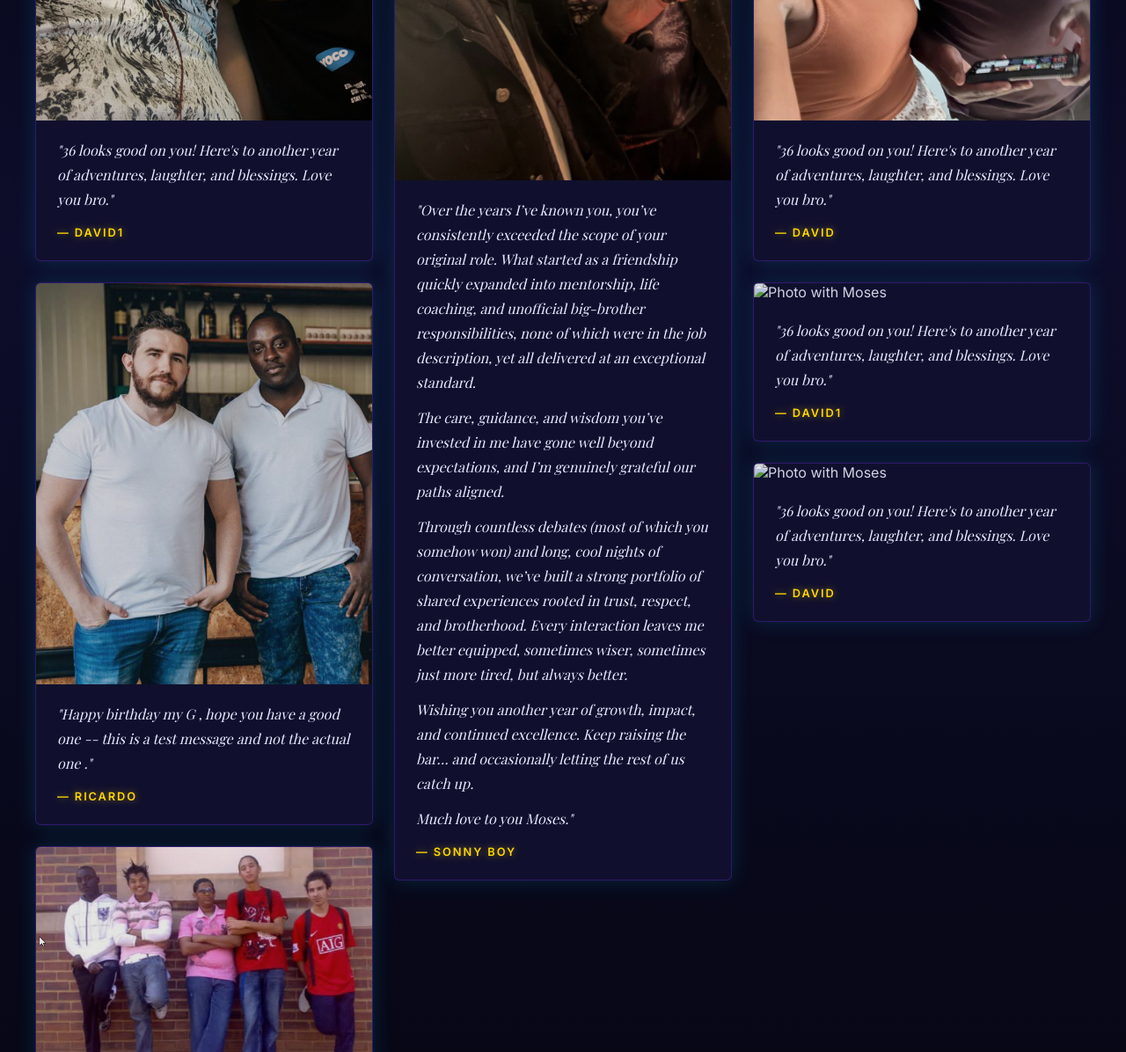
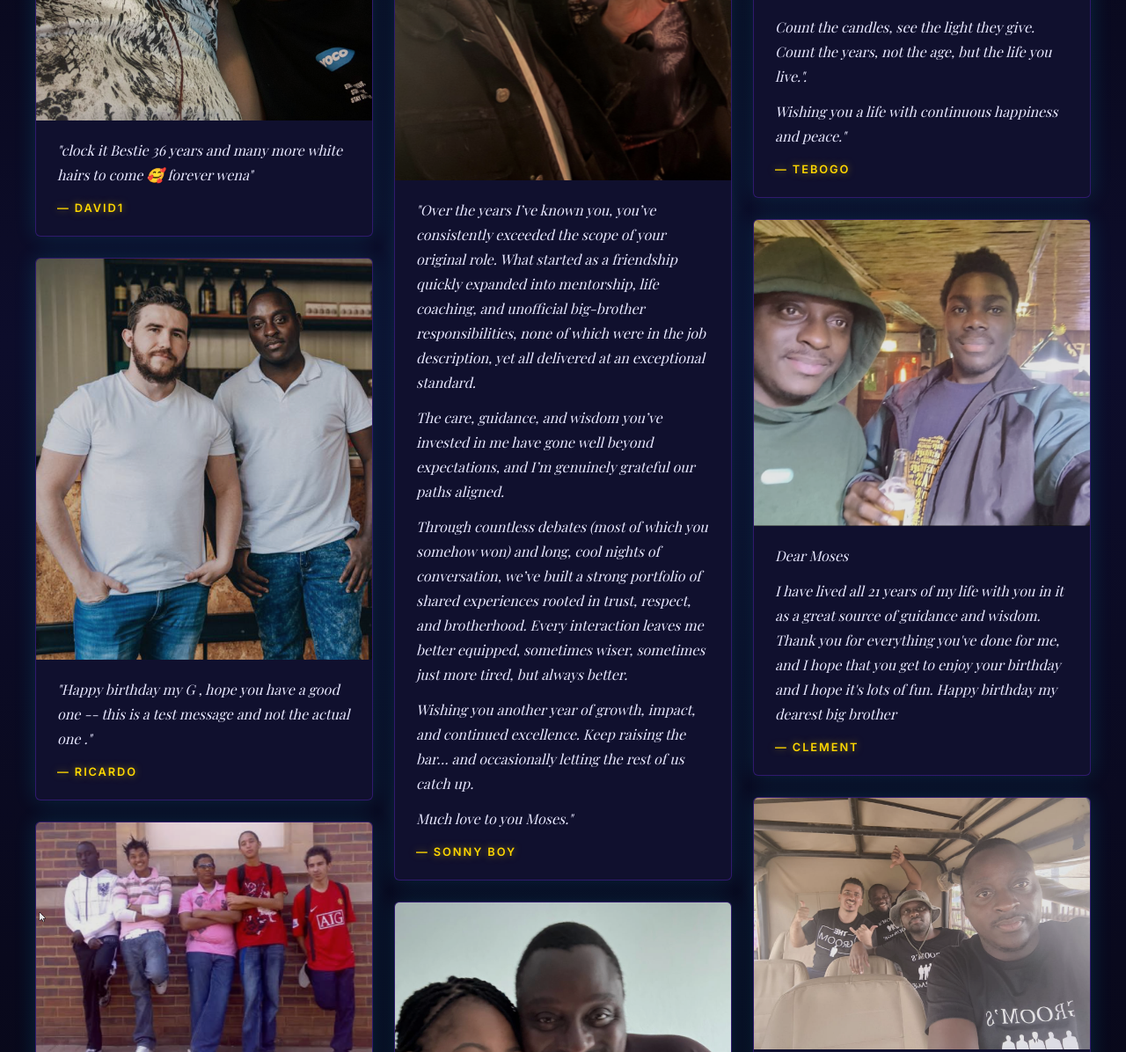
Before and after one commit to Ric-are-do/MosesBirthdy, a plain HTML site: page index.html in a window 1280 px wide. Shown: the part 1344-2540 px from the top of the page at 88% size. Drawn offline with nearby package versions, Linux system fonts and the light colour scheme.

Commit message:
Updated additional Messages

```diff
--- a/index.html
+++ b/index.html
@@ -31,7 +31,7 @@
         <div class="card">
             <img class="card__photo" src="images/PalesaAndMoses.jpeg" alt="Palesa with Moses" />
             <div class="card__body">
-                <p class="card__message">"36 looks good on you! Here's to another year of adventures, laughter, and blessings. Love you bro."</p>
+                <p class="card__message">"clock it Bestie 36 years and many more white hairs to come 🥰 forever wena"</p>
                 <span class="card__name">— David1</span>
             </div>
         </div>
@@ -77,18 +77,36 @@
 
 
         <div class="card">
-            <img class="card__photo" src="images/card-2.jpg" alt="Photo with Moses" />
+            <img class="card__photo" src="images/TebogoAndMoses.png" alt="Tebogo with Moses" />
             <div class="card__body">
-                <p class="card__message">"36 looks good on you! Here's to another year of adventures, laughter, and blessings. Love you bro."</p>
-                <span class="card__name">— David1</span>
+                <div class="card__message">
+                    <p>Count the candles, see the light they give. Count the years, not the age, but the life you live.".</p>
+                    <p>Wishing you a life with continuous happiness and peace."</p>
+                </div>
+                <span class="card__name">— Tebogo</span>
+            </div>
+        </div>
+
+
+        <div class="card">
+            <img class="card__photo" src="images/ClementAndMoses.jpeg" alt="Clement with Moses" />
+            <div class="card__body">
+                <div class="card__message">
+                    <p>Dear Moses</p>
+                    <p>I have lived all 21 years of my life with you in it as a great source of guidance and wisdom. Thank you for everything you've done for me, and I hope that you get to enjoy your birthday and I hope it's lots of fun. Happy birthday my dearest big brother</p>
+                </div>
+                <span class="card__name">— Clement</span>
             </div>
         </div>
 
         <div class="card">
-            <img class="card__photo" src="images/card-2.jpg" alt="Photo with Moses" />
+            <img class="card__photo" src="images/HangwaniAndMoses.jpeg" alt="Hangwani with Moses" />
             <div class="card__body">
-                <p class="card__message">"36 looks good on you! Here's to another year of adventures, laughter, and blessings. Love you bro."</p>
-                <span class="card__name">— David</span>
+                <div class="card__message">
+                    <p> Add Me </p>
+                    <p> ADD ME </p>
+                </div>
+                <span class="card__name">— Hangwani</span>
             </div>
         </div>
 
```
Also changed, not shown: images/ClementAndMoses.jpeg (added), images/HangwaniAndMoses.jpeg (added), images/TebogoAndMoses.png (added).
